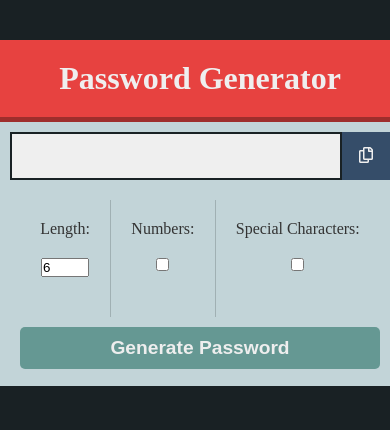
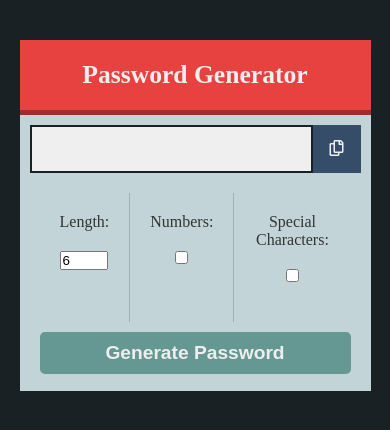
Before and after one commit to SmiJa/passwordGenerator, a plain HTML site: page index.html in a window 390 px wide. Drawn offline with Linux system fonts and the light colour scheme.

Commit message:
Completed the project

```diff
--- a/app.js
+++ b/app.js
@@ -47,3 +47,10 @@ generatorBtn.addEventListener("click", function(e) {
     passwordBox.innerHTML = password;
     console.log(password);
 });
+
+copyBtn.addEventListener("click", function(e) {
+    let copiedText = passwordBox.innerHTML.trim();
+
+    navigator.clipboard.writeText(copiedText);
+    // alert("This feature is still being worked on. \n Sorry for the inconvenience.");
+});
--- a/index.html
+++ b/index.html
@@ -6,7 +6,7 @@
     <meta name="viewport" content="width=device-width, initial-scale=1.0">
     <link rel="stylesheet" href="https://cdnjs.cloudflare.com/ajax/libs/font-awesome/5.15.3/css/all.min.css" />
     <link rel="stylesheet" href="style.css">
-    <title>Document</title>
+    <title>Password Generator</title>
 </head>
 <body>
     <div id="generator-wrap">
--- a/style.css
+++ b/style.css
@@ -13,7 +13,7 @@ body {
 }
 
 #generator-wrap {
-    width: 400px;
+    width: 600px;
     margin: 40px auto;
     background-color: rgb(194, 212, 216);
     padding-bottom: 12px;
@@ -115,3 +115,17 @@ header {
     background-color: rgb(46, 70, 67);
     color: #eeeeee;
 }
+
+@media (max-width: 620px) {
+    #generator-wrap {
+        width: 90%;
+    }
+
+    header h1 {
+        font-size: 1.6rem;
+    }
+
+    #password-box {
+        font-size: 1rem;
+    }
+}
```
Also changed, not shown: 1 other file.
